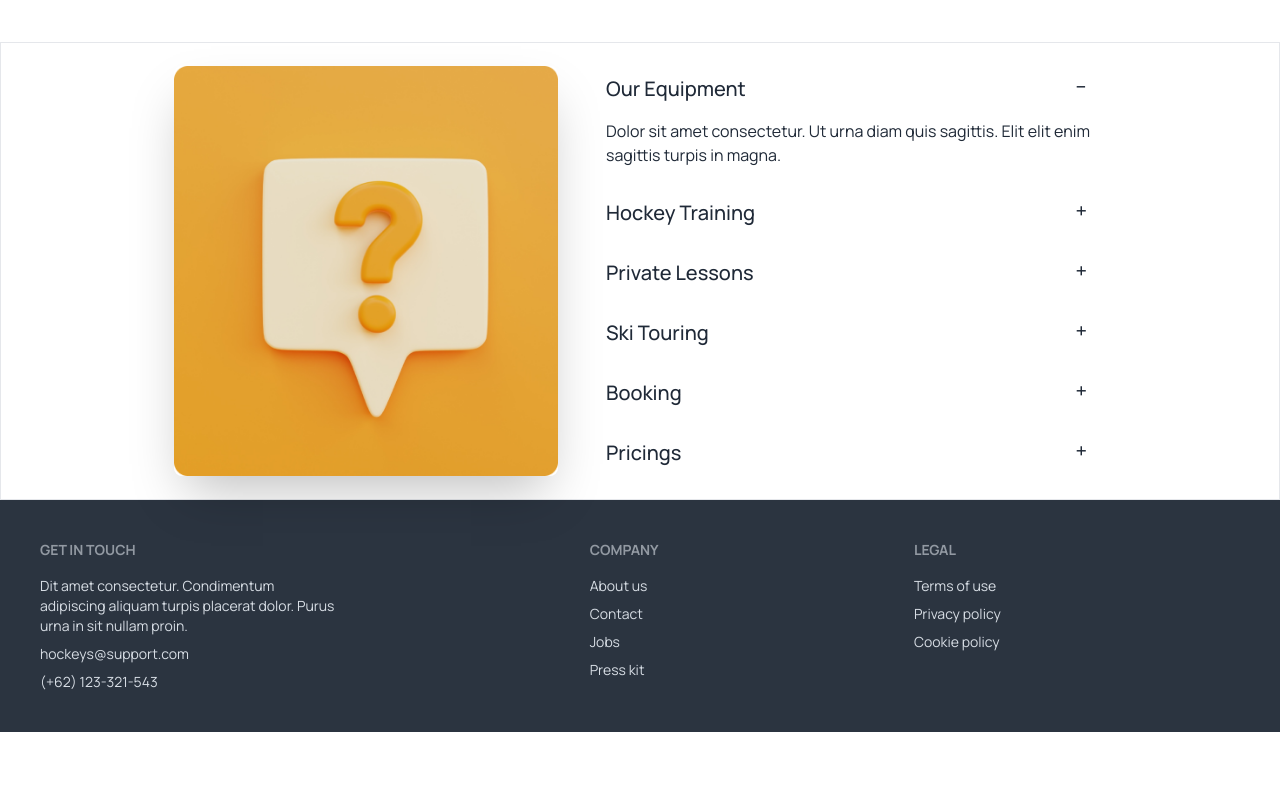
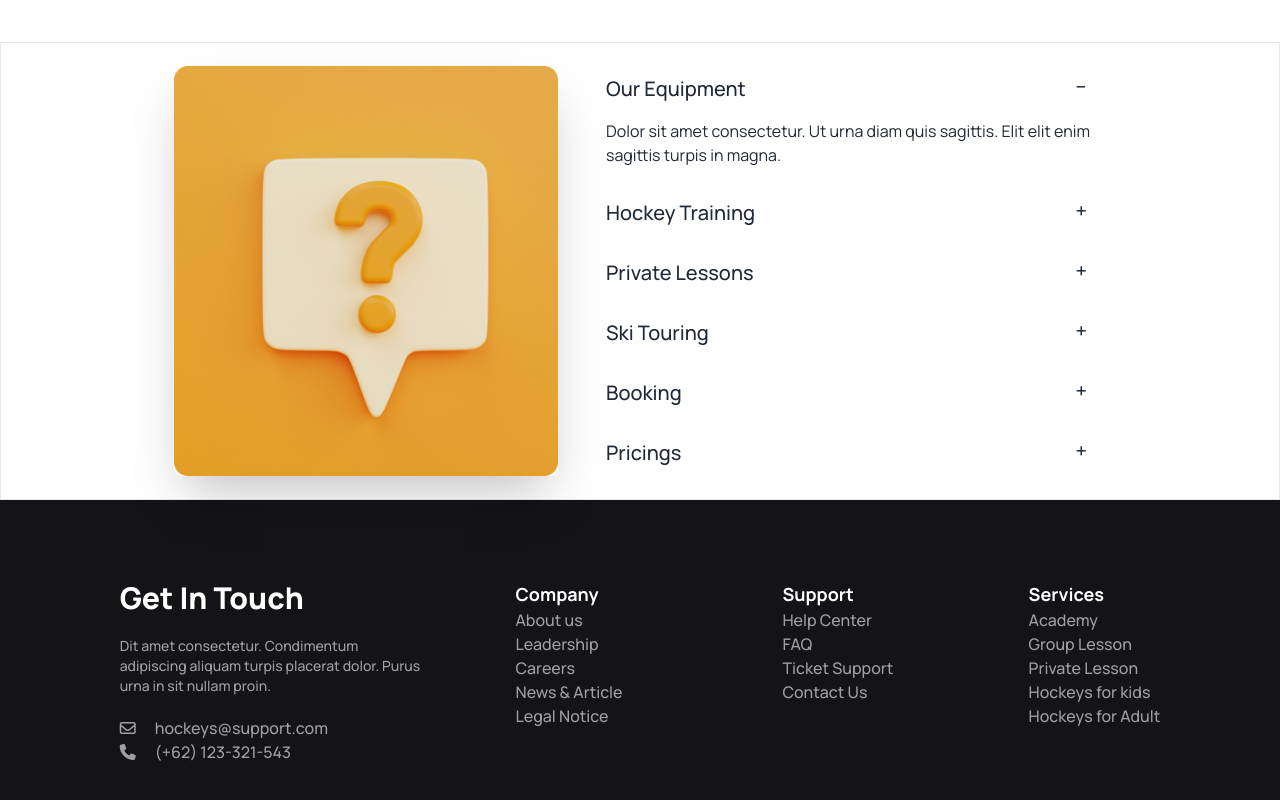
Before and after one commit to Emon0321/hockey-assignment, a plain HTML site: page index.html in a window 1280 px wide. Shown: the part 3438-4238 px from the top of the page. Before the commit the page ends 4170 px from the top, so only its background shows below. Drawn offline with nearby package versions, Linux system fonts and the light colour scheme.

Commit message:
added footer section

```diff
--- a/index.html
+++ b/index.html
@@ -39,6 +39,7 @@
             'progress-p-clr': '#13131899',
             'product-p-clr': '#13131899',
             'product-p2-clr': '#13131880',
+            'fot-clr': '#FFFFFF99',
 
           }
         }
@@ -549,29 +550,46 @@
     </main>
 
    <!-- footer section started -->
-   <footer class="footer p-10 bg-neutral text-neutral-content">
-    <nav>
-      <header class="footer-title">Get In Touch</header>
-      <p class="link link-hover">Dit amet consectetur. Condimentum <br>
-         adipiscing aliquam turpis placerat dolor. Purus <br>
-          urna in sit nullam proin. </p>
-      <a class="link link-hover">hockeys@support.com</a>
-      <a class="link link-hover">(+62) 123-321-543</a>
+   <footer class="lg:flex lg:justify-around footer  p-20 bg-client-h3 text-neutral-content">
+    <div>
+      <nav class="lg:text-left ">
+        <header class="lg:pr-20  text-center lg:text-left text-footer-big-clt text-3xl font-semibold	lg:font-extrabold">Get In Touch</header>
+        <!-- ppp -->
+        <p class="lg:text-left py-5 text-center  	font-medium	text-fot-clr">Dit amet consectetur. Condimentum <br>
+           adipiscing aliquam turpis placerat dolor. Purus <br>
+            urna in sit nullam proin. </p>
+        <a class="block lg:block m-auto link link-hover text-base	font-medium	text-fot-clr"><i class="fa-regular fa-envelope mr-4"></i>  hockeys@support.com</a>
+        <a class="lg: m-auto link link-hover text-base	font-medium	text-fot-clr"><i class="fa-solid fa-phone mr-4"></i>  (+62) 123-321-543</a>
+    </div>
 
     </nav>
-    <nav>
-      <header class="footer-title">Company</header>
-      <a class="link link-hover">About us</a>
-      <a class="link link-hover">Contact</a>
-      <a class="link link-hover">Jobs</a>
-      <a class="link link-hover">Press kit</a>
-    </nav>
-    <nav>
-      <header class="footer-title">Legal</header>
-      <a class="link link-hover">Terms of use</a>
-      <a class="link link-hover">Privacy policy</a>
-      <a class="link link-hover">Cookie policy</a>
-    </nav>
+    <div class="lg:gap-40 flex justify-between gap-10 ">
+      <div class="">
+        <header class="m-auto text-footer-big-clt font-bold	text-lg	">Company</header>
+        <a class=" block link link-hover text-base	font-medium	text-fot-clr">About us</a>
+        <a class=" block link link-hover text-base	font-medium	text-fot-clr">Leadership</a>
+        <a class=" block link link-hover text-base	font-medium	text-fot-clr">Careers</a>
+        <a class=" block link link-hover text-base	font-medium	text-fot-clr">News & Article</a>
+        <a class=" block link link-hover text-base	font-medium	text-fot-clr">Legal Notice</a>
+      </div>
+      <div class="">
+        <header class="m-auto text-footer-big-clt font-bold	text-lg	">Support</header>
+        <a class="block link link-hover text-base	font-medium	text-fot-clr">Help Center</a>
+        <a class="block link link-hover text-base	font-medium	text-fot-clr">FAQ</a>
+        <a class="block link link-hover text-base	font-medium	text-fot-clr">Ticket Support</a>
+        <a class="block link link-hover text-base	font-medium	text-fot-clr">Contact Us</a>
+      </div>
+    </div>
+    <div>
+      <nav class="ml-10">
+        <header class="text-center lg:text-left  text-footer-big-clt font-bold text-lg	">Services</header>
+        <a class="lg:text-left text-center block link link-hover text-base	font-medium	text-fot-clr">Academy</a>
+        <a class="lg:text-left text-center block link link-hover text-base	font-medium	text-fot-clr">Group Lesson</a>
+        <a class="lg:text-left text-center block link link-hover text-base	font-medium	text-fot-clr">Private Lesson</a>
+        <a class="lg:text-left text-center block link link-hover text-base	font-medium	text-fot-clr">Hockeys for kids</a>
+        <a class="lg:text-left text-center block link link-hover text-base	font-medium	text-fot-clr">Hockeys for Adult</a>
+      </nav>
+    </div>
   </footer>
    <!-- ======finish footer section===== -->
 
```
